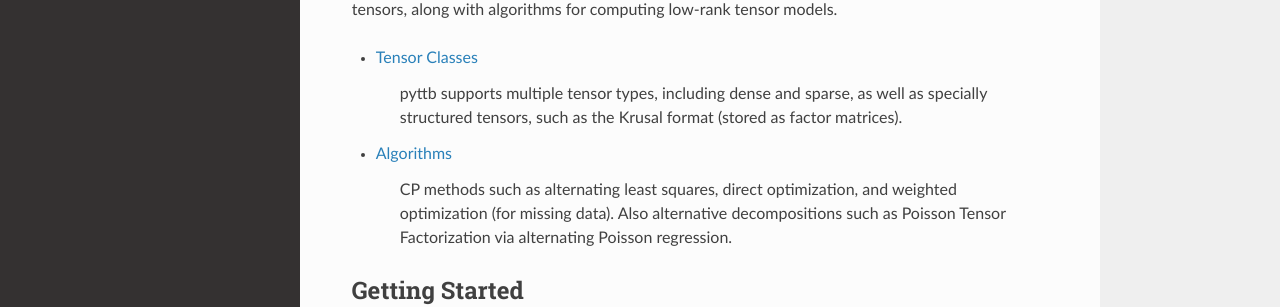
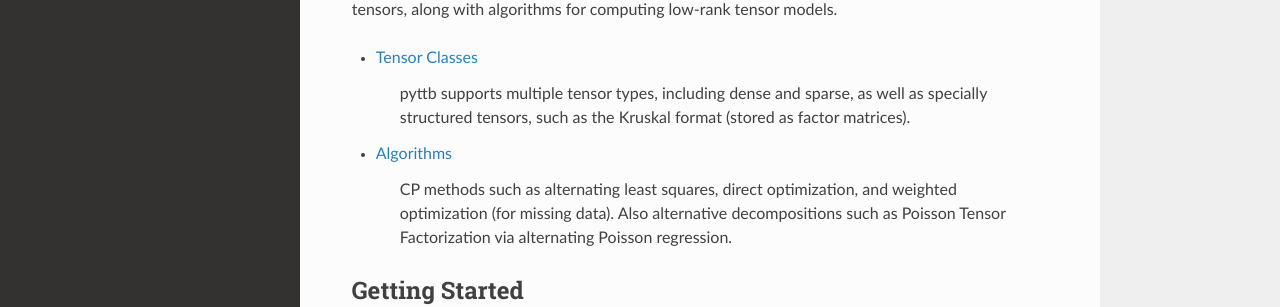
Before and after one commit to sandialabs/pyttb, a Sphinx documentation site: the page built from docs/source/index.rst, in a window 1280 px wide and 900 px high. Shown: the part 411-718 px from the top of the window. Built offline with Sphinx 7.4.7 and the Read the Docs theme 3.1.0, drawn with Linux system fonts in a browser that asks for light colours; the version number is read from the project's files by our own code.

```diff
--- a/docs/source/index.rst
+++ b/docs/source/index.rst
@@ -24,7 +24,7 @@ algorithms for computing low-rank tensor models.
 
    pyttb supports multiple tensor types, including
    dense and sparse, as well as specially structured tensors, such as
-   the Krusal format (stored as factor matrices).
+   the Kruskal format (stored as factor matrices).
 
 - `Algorithms`_
 
--- a/docs/source/tensor_classes.rst
+++ b/docs/source/tensor_classes.rst
@@ -11,3 +11,4 @@ Tensor Classes
     tensor.rst
     ttensor.rst
     tenmat.rst
+    pyttb_utils.rst
```
Also changed, not shown: docs/source/pyttb_utils.rst (added, +8 -0 lines).
